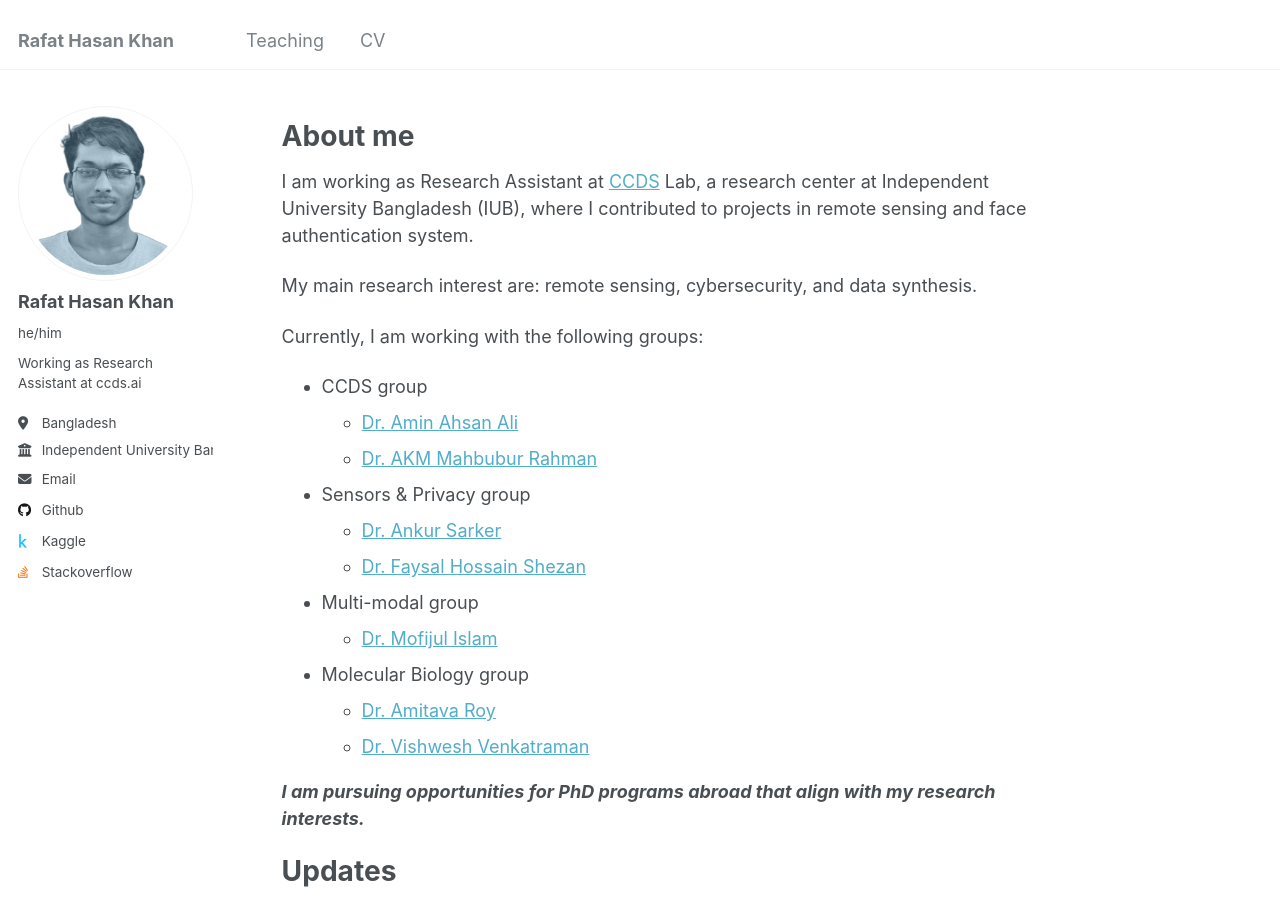
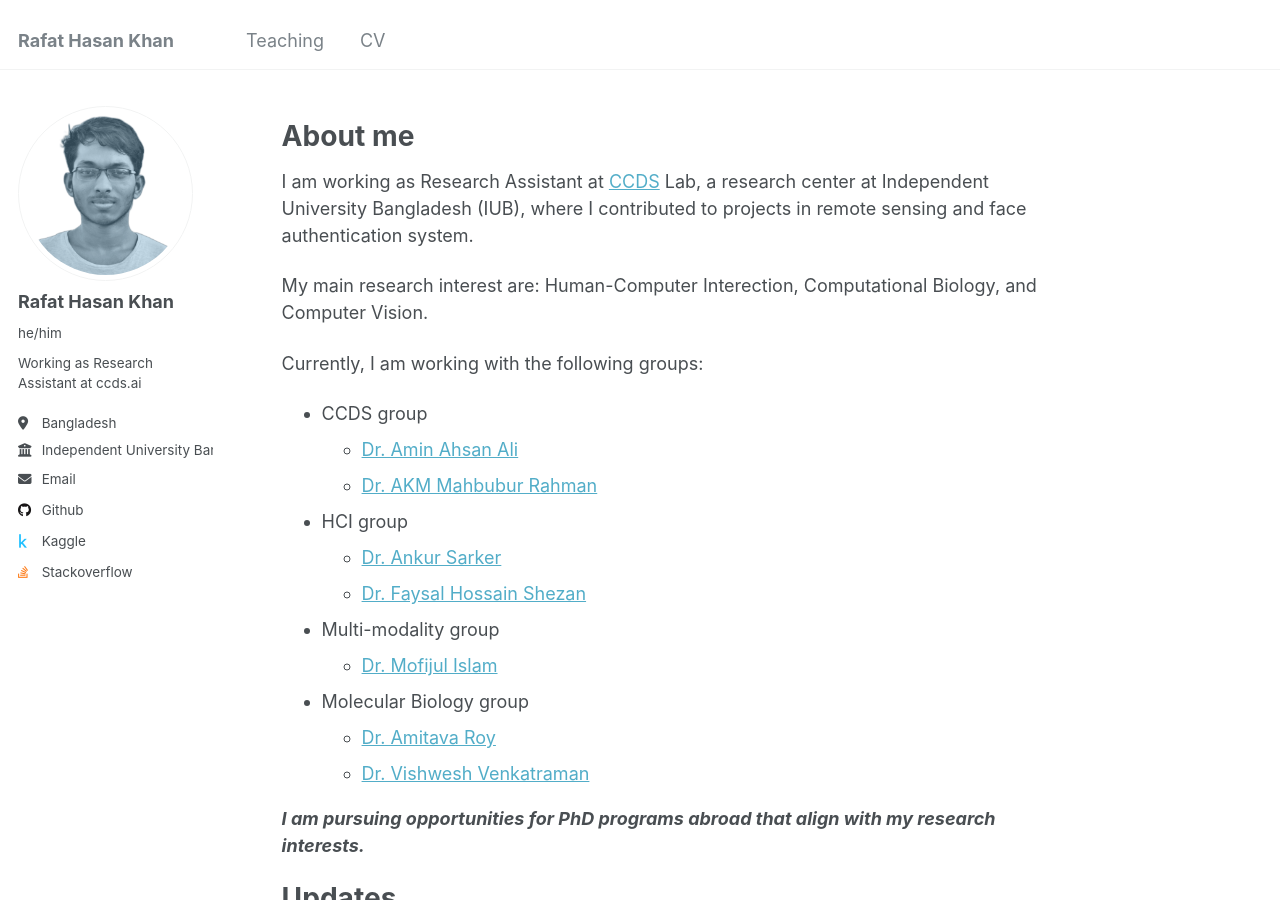
Before and after one commit to rafathasan/rafathasan.github.io, a Jekyll site: the page built from _pages/about.md, in a window 1280 px wide and 900 px high. Built offline with Jekyll 4.4.1, drawn with Linux system fonts in a browser that asks for light colours.

Commit message:
Update profile

```diff
--- a/_pages/about.md
+++ b/_pages/about.md
@@ -12,16 +12,16 @@ About me
 I am working as Research Assistant at [CCDS](ccds.ai) Lab, a research center at Independent University Bangladesh (IUB), where I contributed to projects in remote sensing and face authentication system.
 
 My main research interest are:
-remote sensing, cybersecurity, and data synthesis.
+Human-Computer Interection, Computational Biology, and Computer Vision.
 
 Currently, I am working with the following groups:
 - CCDS group
   - [Dr. Amin Ahsan Ali](https://ccds.ai/entry/amin-ali/)
   - [Dr. AKM Mahbubur Rahman](https://ccds.ai/entry/akm-rahman/)
-- Sensors & Privacy group
+- HCI group
   - [Dr. Ankur Sarker](https://www.linkedin.com/in/ankur-sarker/)
   - [Dr. Faysal Hossain Shezan](https://fhshezan.github.io/)
-- Multi-modal group
+- Multi-modality group
   - [Dr. Mofijul Islam](https://mmiakashs.github.io)
 - Molecular Biology group
   - [Dr. Amitava Roy](https://www.linkedin.com/in/amitava-roy-8772868a/)
```
